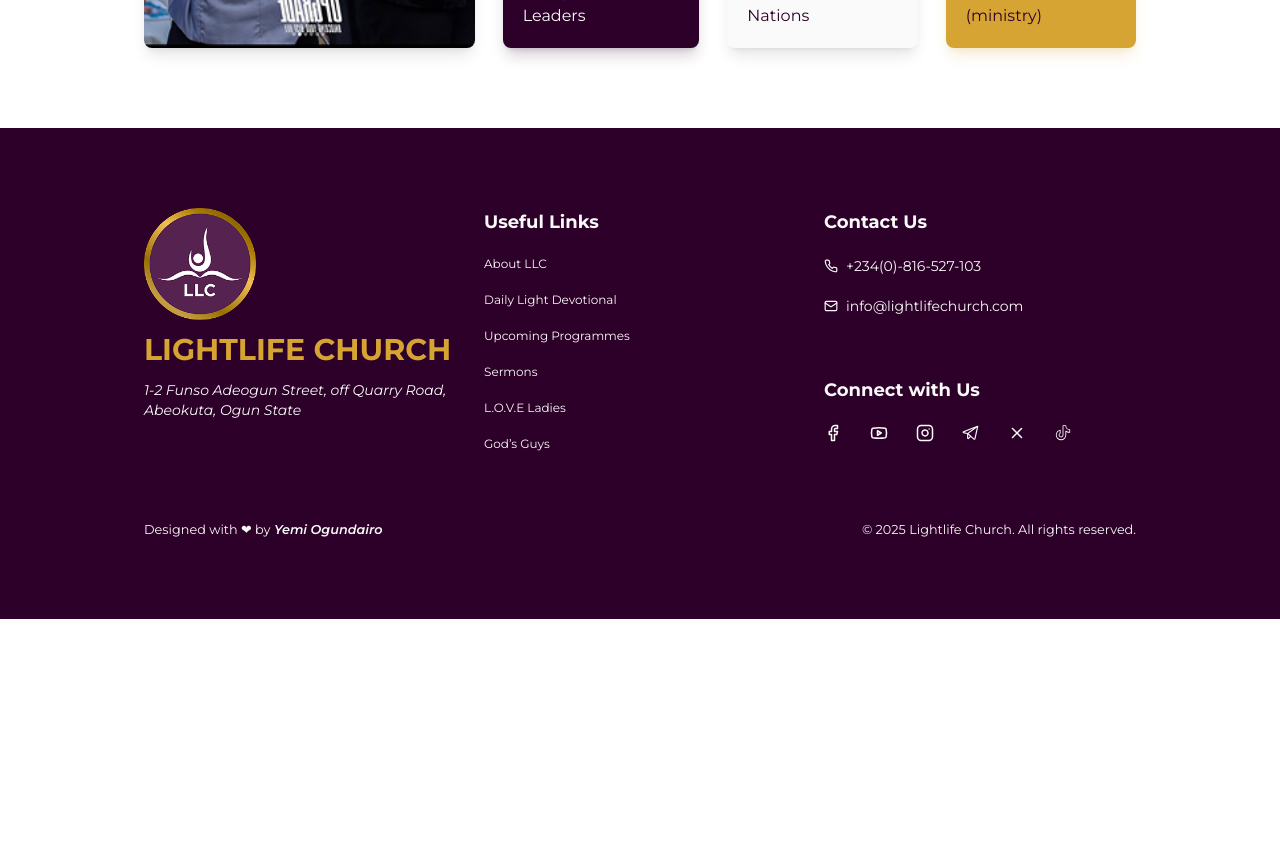
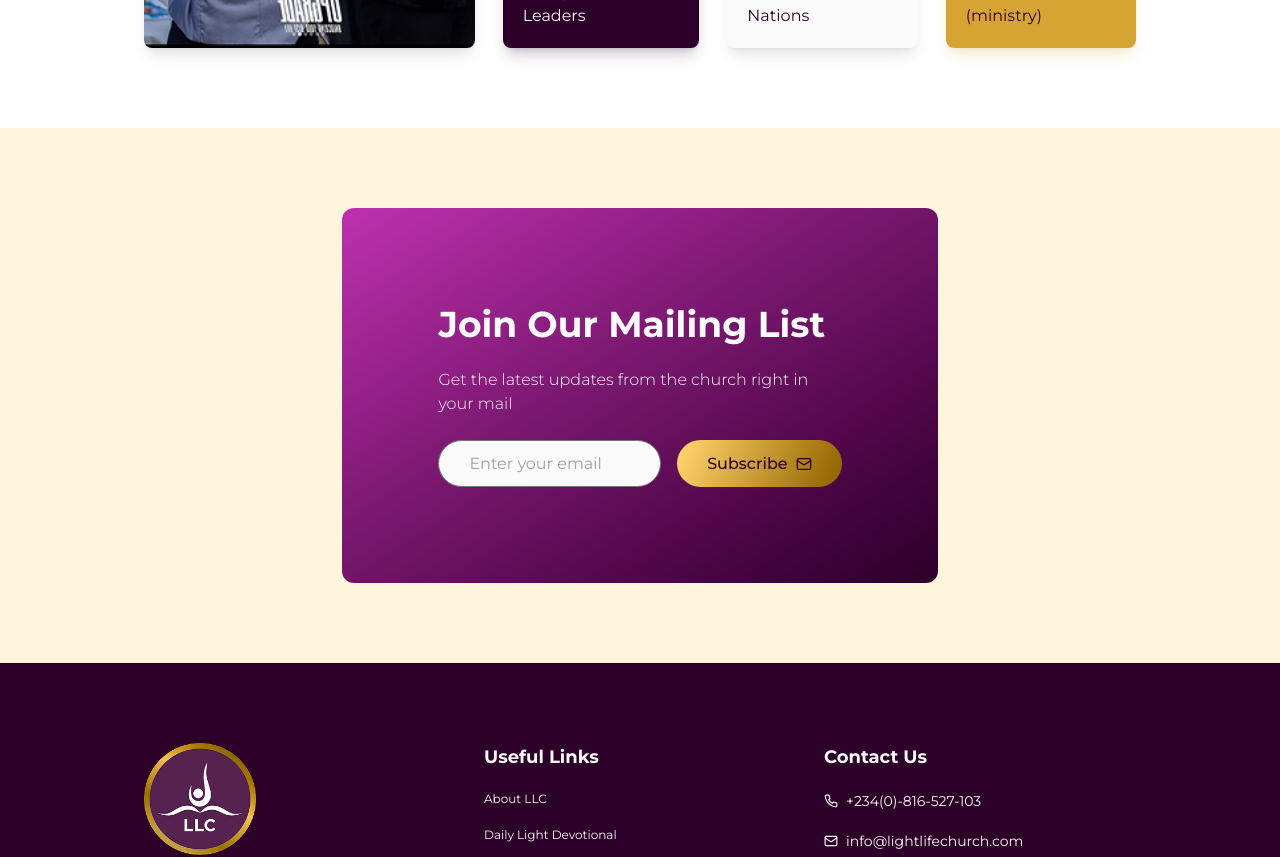
Before and after one commit to SodiqOgundairo/lightlife-react, a React (Vite) app: page / in a window 1280 px wide. Shown: the part 1780-2637 px from the top of the page. Before the commit the page ends 2399 px from the top, so only its background shows below. Built offline with nearby package versions, Linux system fonts and the light colour scheme.

Commit message:
feat: mailing list

```diff
--- a/src/assets/css/index.css
+++ b/src/assets/css/index.css
@@ -5,6 +5,7 @@
   --color-gold: rgb(214 164 50);
   --Color-gold-hi: rgb(151 105 2);
   --color-gold-low: rgb(255 201 79);
+  --color-purple-light: #BF31AF;
   --color-purple: rgb(86 34 80);
   --color-purple-hi: rgb(74 16 68);
   --color-purple-mid: rgb(89 15 183);
@@ -87,6 +88,7 @@ body {
   background: linear-gradient(293deg, #976902 7.37%, #fdd069 94.42%);
   padding: 10px 30px;
   font-weight: 500;
+  color: var(--color-darkPurple);
   height: 47px;
 }
 /*  transition-all duration-300 ease-linear hover:shadow-xl */
@@ -141,7 +143,25 @@ button:focus-visible {
 
 
 /* input field */
-.input
+.input-field {
+  border-radius: 40px;
+  background-color: var(--color-light);
+  padding: 10px 30px;
+  font-weight: 400;
+  height: 47px;
+  border: 1.167px solid var(--color-gray-2);
+  width: 100%;
+  flex: 1;
+  color: var(--Colors-Text-text-gray-3, #484848);
+
+}
+
+.input-field:focus-visible {
+  background-color: var(--color-gray-1);
+  color: var(--color-darkPurple);
+  border:none;
+  outline-color: var(--color-purple-mid);
+}
 /* input field ends */
 
 /* SCROLL BAR */
--- /dev/null
+++ b/src/components/common/MailingList.tsx
@@ -0,0 +1,45 @@
+import { useState } from "react";
+import { LuMail } from "react-icons/lu";
+
+const MailingListComponent = () => {
+  const [email, setEmail] = useState("");
+
+  const handleSubmit = (e: React.FormEvent) => {
+    e.preventDefault();
+    if (!email) return;
+
+    console.log("Submitted email:", email);
+    setEmail("");
+  };
+
+  return (
+    <div className="md:w-3/5 px-5 py-16 md:py-24 md:px-24 bg-gradient-to-br from-purple-light to-darkPurple text-light flex flex-col items-start gap-6 rounded-xl">
+      <p className="text-2xl md:text-4xl font-bold">Join Our Mailing List</p>
+      <p className="font-light ">
+        Get the latest updates from the church right in your mail
+      </p>
+      <form
+        onSubmit={handleSubmit}
+        className="w-full max-w-md md:max-w-2xl flex flex-col md:flex-row items-start gap-4"
+      >
+        <input
+          type="email"
+          name="email"
+          required
+          placeholder="Enter your email"
+          value={email}
+          onChange={(e) => setEmail(e.target.value)}
+          className=" input-field "
+        />
+        <button
+          type="submit"
+          className="btn-pry hover:scale-105 flex items-center gap-2 px-6 py-3 rounded-md"
+        >
+          Subscribe <LuMail />
+        </button>
+      </form>
+    </div>
+  );
+};
+
+export default MailingListComponent;
--- a/src/components/layout/Header.tsx
+++ b/src/components/layout/Header.tsx
@@ -29,7 +29,7 @@ const Header = () => {
     <header className="fixed w-full z-50 md:py-2 md:px-8 lg:px-36">
     <div className= 'transition-all duration-300 md:rounded-full shadow-sm bg-gray-1/20 backdrop-blur-lg px-4 py-2'>
     <div className="container mx-auto flex justify-between items-center relative">
-      {/* Logo */}
+
       <Link to="/" className="flex items-center">
         <img
           src={logo}
@@ -38,7 +38,6 @@ const Header = () => {
         />
       </Link>
 
-      {/* Desktop Navigation */}
       <nav className="hidden md:flex items-center space-x-8">
         {navItems.map((item) => (
           <NavLink
@@ -57,7 +56,6 @@ const Header = () => {
         ))}
       </nav>
 
-      {/* CTA Button */}
       <Link to={"/support"}
         className="btn-pry hidden md:block "
 
@@ -65,7 +63,6 @@ const Header = () => {
         Support
       </Link >
 
-      {/* Mobile menu button */}
       <button
         className="md:hidden text-gray-2  focus:outline-none"
         onClick={() => setIsOpen(!isOpen)}
@@ -75,7 +72,6 @@ const Header = () => {
       </button>
     </div>
 
-    {/* Mobile menu */}
     {isOpen && (
       <div className="md:hidden" >
         <div className="px-4 pt-2 pb-4 space-y-2">
--- a/src/pages/Home.tsx
+++ b/src/pages/Home.tsx
@@ -1,9 +1,11 @@
 import montage from "./../assets/video/llcMontage.gif"
 import visionImage from "./../assets/img/visionImage.png"
 import heartLine from "./../assets/img/heart-line.png"
+import MailingListComponent from "../components/common/MailingList"
 const Home = () => {
   return (
     <main className=" flex flex-col">
+      {/* hero */}
       <div className="md:px-8 lg:px-36 px-2 flex flex-col gap-7 pt-4 md:pt-40 pb-4 md:pb-20 items-center heroBg justify-center min-h-screen text-center">
         <div className="flex flex-col gap-3">
           <p className=" text-darkPurple text-2xl md:text-3xl font-semibold">
@@ -26,21 +28,28 @@ const Home = () => {
           purpose, peace, acceptance and guidance.
         </p>
 
-        <img src={montage} alt="LLCMontage" className="w-full rounded-lg hover:scale-110 transform transition-all duration-300 ease-linear " />
+        <img
+          src={montage}
+          alt="LLCMontage"
+          className="w-full rounded-lg hover:scale-110 transform transition-all duration-300 ease-linear "
+        />
       </div>
 
+      {/* vision, misision, purpose */}
       <div className="px-2 md:px-8 lg:px-36 py-10 gap-4 md:gap-7 md:py-20 justify-end flex flex-col md:flex-row">
-
         <div className="absolute right-0  hover:right-50 transition-all duration-900 animate-bounce ease-linear z-0">
           <img src={heartLine} alt="decor" />
         </div>
 
         <div className="rounded-lg w-full md:w-1/3 lg:1/5 overflow-hidden shadow-lg hover:scale-105 transform transition-all duration-300 ease-linear hover:shadow-xl">
-          <img src={visionImage} alt="visionImage" className="object-cover h-full w-full "/>
+          <img
+            src={visionImage}
+            alt="visionImage"
+            className="object-cover h-full w-full "
+          />
         </div>
 
         <div className="flex flex-col flex-1 lg:flex-row gap-4 md:gap-7 w-full md:w-2/3 md:mt-20 z-10">
-
           <div className="rounded-lg shadow-lg shadow-darkPurple/20 bg-darkPurple p-5 text-light flex flex-col md:flex-1 gap-3 justify-end h-68 md:h-full hover:scale-105 hover:bg-transparent hover:border-2 border-darkPurple hover:text-darkPurple hover:shadow-xl transition-all duration-300 ease-linear">
             <p className="text-2xl md:text-4xl font-bold"> Our Purpose</p>
             <p className=""> To Raise an Army of Disciples and Leaders</p>
@@ -63,9 +72,17 @@ const Home = () => {
 
           <div className="rounded-lg shadow-lg shadow-gold/20 bg-gold p-5 text-darkPurple flex flex-col md:flex-1 gap-3 justify-end h-68 md:h-full hover:scale-105 hover:bg-transparent hover:border-2 border-gold hover:text-gold hover:shadow-xl transition-all duration-300 ease-linear">
             <p className="text-2xl md:text-4xl font-bold"> Our Mission</p>
-            <p className=""> To assimilate citizens (believers) into the God’s Kingdom (church), Empower them and Release them for Service (ministry)</p>
+            <p className="">
+              {" "}
+              To assimilate citizens (believers) into the God’s Kingdom
+              (church), Empower them and Release them for Service (ministry)
+            </p>
           </div>
         </div>
+      </div>
+
+      <div className="px-2 md:px-8 lg:px-36 py-10 md:gap-7 md:py-20 mx-auto bg-gold-low/20 w-full items-center flex justify-center">
+        <MailingListComponent />
       </div>
     </main>
   )
```
